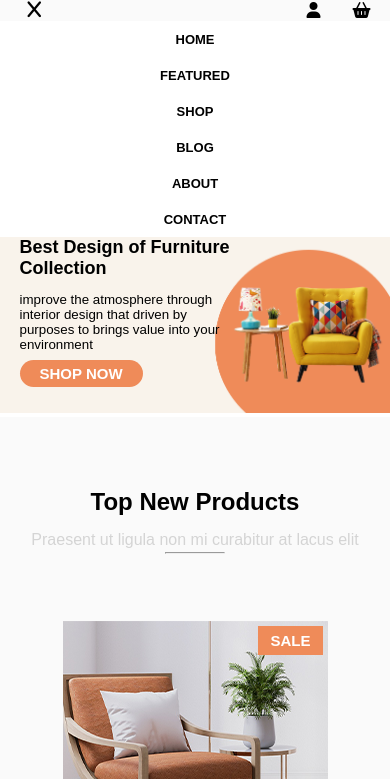
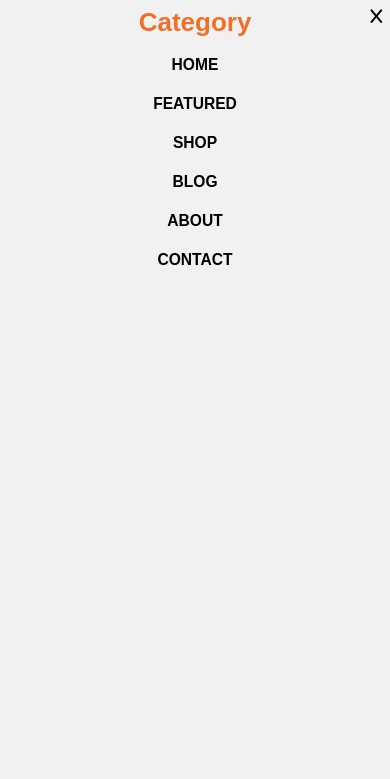
Before and after one commit to mainhatnam/template-shop, a plain HTML site: page website/index.html in a window 390 px wide. Both pictures are taken after a click on the icon 27 px from the left and 9 px from the top of the page. Shown: the top 779 px of the page. Drawn offline with Linux system fonts and the light colour scheme.

Commit message:
update menu new

```diff
--- a/website/assets/css/header.css
+++ b/website/assets/css/header.css
@@ -67,36 +67,73 @@
 }
 
 /* menu mobile */
-
-.menu-mobile {
+.menu-mobile{
     display: none;
 }
-
 .menu-mobile-2{
+    background-color: #f1f1f1;
+    position: fixed;
     width: 100%;
     height: 100%;
-    animation: mymove 2s ease;
+    max-height: 100%;
+    z-index: 99;
+    left: -100%;
+    top: 0;
+    bottom: 0;
+    transition: transform .5s;
+    box-sizing: border-box;
+}
+.show-menu-mobile{
+    transform: translate3d(100%,0,0);
+    visibility: visible;
+}
+.body-main {
+    position: relative;
+}
+.body-block{
+    overflow: hidden;
 }
 .menu-mobile-op{
     text-align: center;
 }
+.menu-mobile-op >h1 {
+    font-size: revert;
+    padding: 2%;
+    color: rgb(243, 111, 40);
+}
 .top-bar__list-menu-mobile>li {
     list-style-type: none;
-    padding: 5% 0;
+    padding: 2% 0;
 
 }
 .top-bar__list-menu-mobile>li>a {
     text-decoration: none;
     color: black;
-}
-.close {
-    padding: 0px 8px;
-    display: none;
+    font-size: larger;
 }
 .top-bar__list-menu-mobile>li:hover a{
     color: #009688;
     opacity: 1;
 }
+.close-menu{
+    position: absolute;
+    top: 0;
+    right: 0;
+    padding: 2%;
+    font-size: larger;
+}
+/*
+.menu-mobile {
+    display: none;
+}
+
+
+
+.close {
+    padding: 0px 8px;
+    display: none;
+}
+
 .open-close {
     animation: menu 2s ease-in-out;
 }
@@ -122,4 +159,13 @@
     to{
       transform: translateY(0);
     }
+  } */
+  @keyframes menu {
+    from {
+        transform: translatex(0);
+    }
+    to{
+      transform: translatex(100%);
+      left: 100%;
+    }
   }
--- a/website/assets/css/index.css
+++ b/website/assets/css/index.css
@@ -1,6 +1,7 @@
 .container{
     width: 1140px;
     margin: 0 auto;
+    z-index: 5;
 }
 .header{
     background-color: #fafafa;
--- a/website/assets/css/responsive.css
+++ b/website/assets/css/responsive.css
@@ -1,10 +1,4 @@
 /* 1440px (kích thước trong file psd cũng đc nhé), 1366px, 1280px, 1024px, 991px, 768px, 640px, 480px, 385px */
-@media (min-width:768px) {
-   .menu-mobile-2 {
-      display: none !important;
-   }
-}
-
 /* width >= 1440px */
 @media (min-width:1440px) {
    .container {
@@ -225,11 +219,6 @@
       width: 100%;
       max-width: 540px;
    }
-
-   .menu-mobile-2 {
-      display: none;
-   }
-
    .info-product-2 {
       justify-content: center;
    }
@@ -324,9 +313,6 @@
       display: flex;
    }
 
-   .menu-mobile-2 {
-      display: none;
-   }
 }
 
 @media (min-width:480px) and (max-width:639px) {
@@ -337,11 +323,6 @@
    .menu-mobile-op {
       font-size: small;
    }
-
-   .menu-mobile-2 {
-      display: none;
-   }
-
    .col-1 {
       display: none;
    }
@@ -545,11 +526,6 @@
    .container {
       width: 90%;
    }
-
-   .menu-mobile-2 {
-      display: none;
-   }
-
    .col-1 {
       display: none;
    }
@@ -775,11 +751,6 @@
    .container {
       width: 90%;
    }
-
-   .menu-mobile-2 {
-      display: none;
-   }
-
    .col-1 {
       display: none;
    }
@@ -805,13 +776,13 @@
       background-color: #ef8b59;
       color: white;
       text-align: center;
-      font-size: 15px;
+      font-size: 58%;
       border-radius: 16px;
       text-decoration: none;
       box-sizing: border-box;
-      padding: 5px 20px;
+      padding: 1% 8px;
       margin: auto;
-   }
+  }
 
    .info-product {
       box-sizing: border-box;
@@ -846,11 +817,11 @@
    .content-banner {
       padding: 5% 0;
       width: 85%;
-      font-size: smaller;
+      font-size: x-small;
    }
 
    .info-baner>div>b {
-      font-size: x-large;
+      font-size: small;
    }
 
    .info-baner {
--- a/website/index.html
+++ b/website/index.html
@@ -24,7 +24,8 @@
     <link rel="stylesheet" href="assets/css/responsive.css">
 </head>
 
-<body>
+<body id="body-paren-main">
+
     <div id="body-main" class="body-main">
         <!-- header -->
         <header class="header">
@@ -42,7 +43,6 @@
                     <div class="menu-mobile">
                         <span id="open-menu" class="open-menu"><i onclick="openMenu()"
                                 class="fa-solid fa-bars"></i></span>
-                        <span id="close" class="close" onclick="closeMenu()"><i class="fa-solid fa-x"></i></span>
                     </div>
                     <div class="col-2">
                         <ul class="top-bar__list-menu">
@@ -66,6 +66,8 @@
         <div id="menu-mobile-2" class="menu-mobile-2">
             <div class="container">
                 <div id="menu-mobile-op" class="menu-mobile-op">
+                    <h1>Category</h1>
+                    <span id="close" class="close-menu" onclick="closeMenu()"><i class="fa-solid fa-x"></i></span>
                     <ul class="top-bar__list-menu-mobile">
                         <li><a class="item-menu" href=""><b>HOME</b></a></li>
                         <li><a class="item-menu" href=""><b>FEATURED</b></a></li>
@@ -563,15 +565,12 @@
 
     <script>
         function openMenu() {
-            document.getElementById('menu-mobile-2').style.display = 'block';
-            document.getElementById('open-menu').style.display = 'none';
-            document.getElementById('close').classList.add("open-close");
-            document.getElementById('close').style.display = 'block';
+            document.getElementById('menu-mobile-2').classList.add("show-menu-mobile");
+            document.getElementById('body-paren-main').classList.add("body-block");
         }
         function closeMenu() {
-            document.getElementById('menu-mobile-2').style.display = 'none';
-            document.getElementById('close').style.display = 'none';
-            document.getElementById('open-menu').style.display = 'block';
+            document.getElementById('menu-mobile-2').classList.remove("show-menu-mobile");
+            document.getElementById('body-paren-main').classList.remove("body-block");
         }
     </script>
 </body>
```
